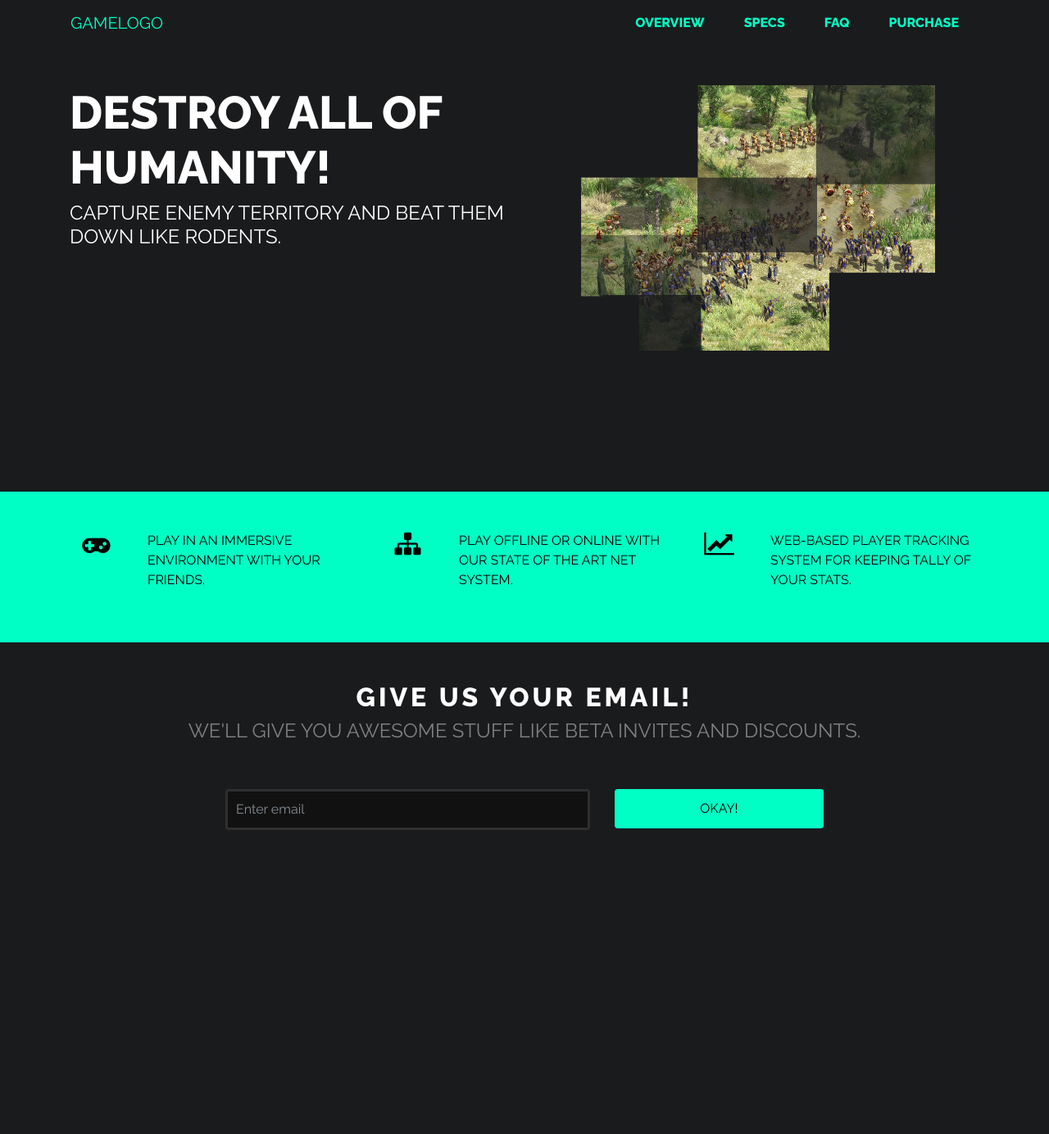
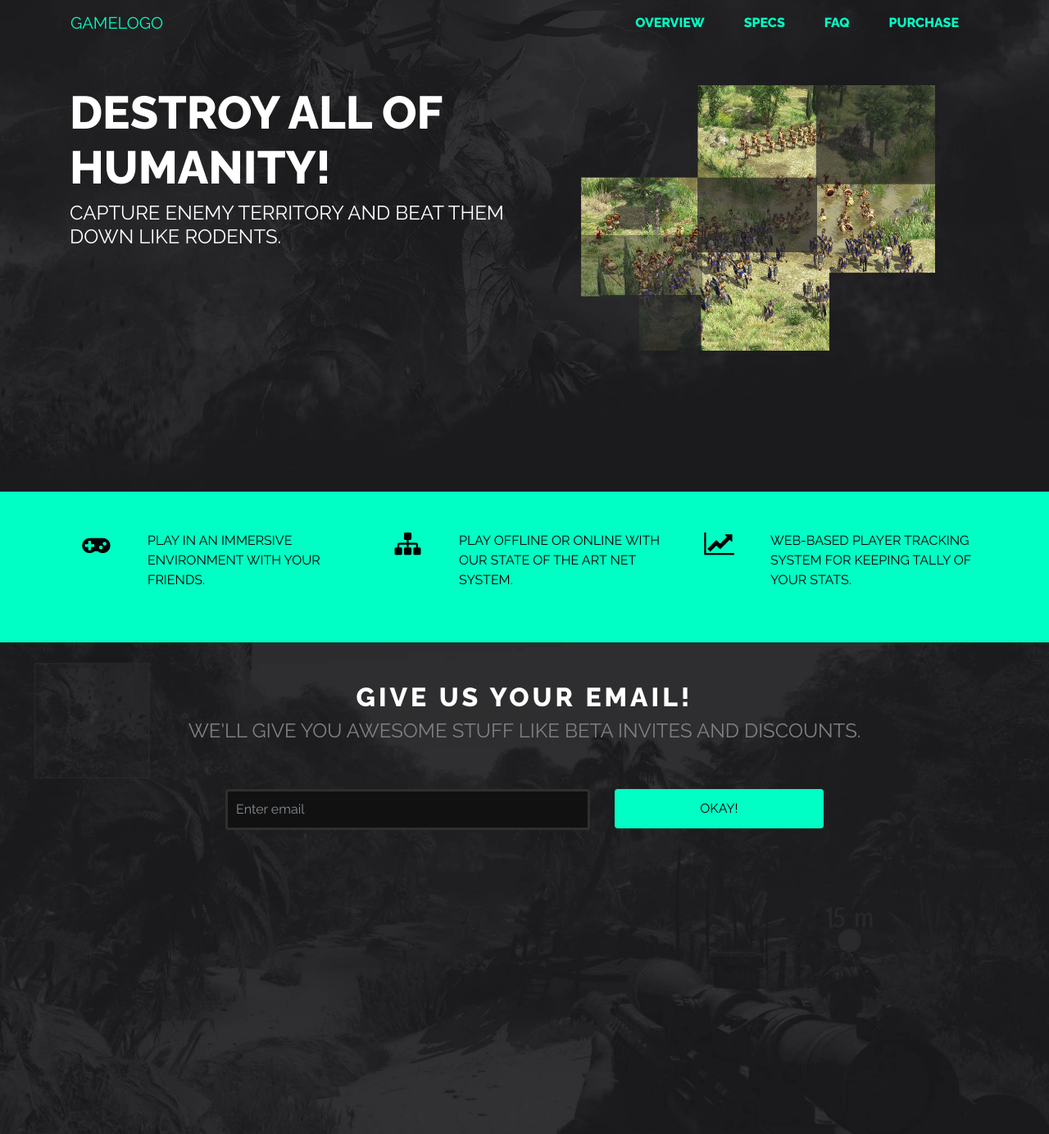
Before and after one commit to bnikkhah/GameLayout, a plain HTML site: page index.html in a window 1280 px wide. Shown: the whole page at 82% size. Drawn offline with nearby package versions, Linux system fonts and the light colour scheme; the site is published under a folder, as on GitHub Pages, so addresses that start at the root find nothing.

Commit message:
style path changes for pages

```diff
--- a/scss/style.scss
+++ b/scss/style.scss
@@ -8,7 +8,7 @@ body {
 }
 
 #hero {
-	background: url('/assets/bg.jpg') no-repeat;
+	background: url('../assets/bg.jpg') no-repeat;
 	background-size: cover;
 	background-position: 0 60%;
     background-attachment: fixed;
@@ -61,7 +61,7 @@ h1 {
 }
 
 #join-container {
-    background: url('/assets/screen1.jpg') no-repeat;
+    background: url('../assets/screen1.jpg') no-repeat;
     background-size: cover;
     background-attachment: fixed;
 
```
Also changed, not shown: css/style.css.
